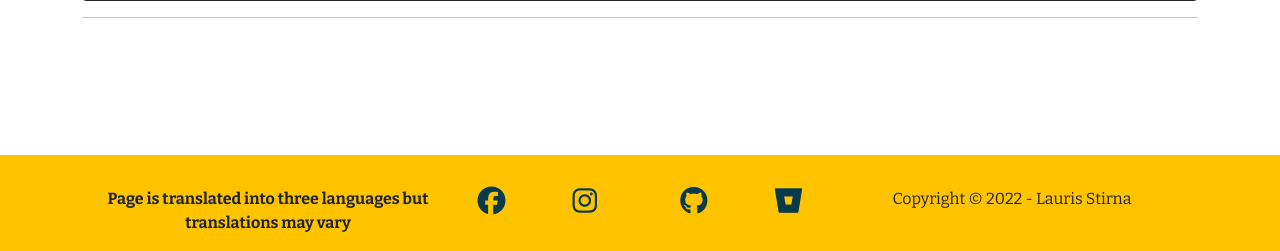
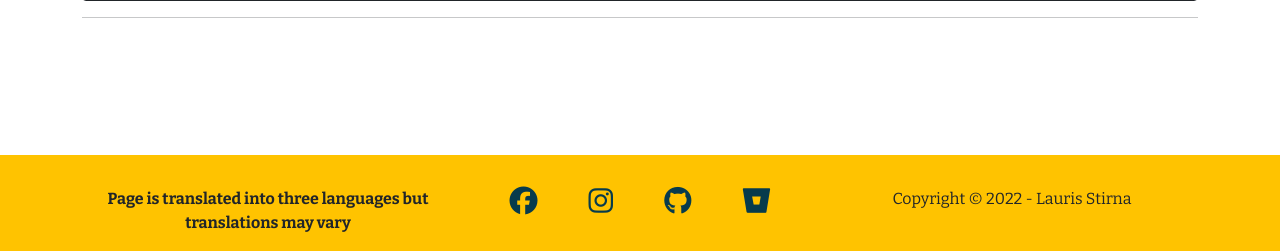
Before and after one commit to LaSTiqq/blog, a Django app: template blog/myblog/templates/myblog/blog_list.html in a window 1280 px wide. Shown: the part 549-800 px from the top of the page. Run offline with Django 3.2, Linux system fonts and the light colour scheme; the template is opened without the code that fills it: most values are stand-ins (such as "Sample title", 1, 10 or a date in 2020); some libraries are stand-ins or nearby versions; some web fonts are replaced.

Commit message:
Fixed useless margins around social icons

```diff
--- a/blog/templates/inc/_foo.html
+++ b/blog/templates/inc/_foo.html
@@ -9,19 +9,19 @@
 		<div class="col-12 col-xl-4 text-center mt-3">
 			<a href="https://www.facebook.com/lastiqq/" title="Facebook" target="_blank" rel="noopener"
 				class="links me-4">
-				<i class="fab fa-facebook fs-3 ms-3"></i>
+				<i class="fab fa-facebook fs-3"></i>
 			</a>
-			<a href="https://www.instagram.com/lauriss_1313/" title="Instagram" target="_blank"
-				rel="noopener" class="links mx-4">
-				<i class="fab fa-instagram fs-3 mx-3"></i>
+			<a href="https://www.instagram.com/lauriss_1313/" title="Instagram" target="_blank" rel="noopener"
+				class="links mx-4">
+				<i class="fab fa-instagram fs-3"></i>
 			</a>
 			<a href="https://github.com/LaSTiqq" title="GitHub" target="_blank" rel="noopener"
 				class="links mx-4">
-				<i class="fab fa-github fs-3 mx-3"></i>
+				<i class="fab fa-github fs-3"></i>
 			</a>
 			<a href="https://bitbucket.org/lauriss/" title="BitBucket" target="_blank" rel="noopener"
 				class="links ms-4">
-				<i class="fab fa-bitbucket fs-3 me-3"></i>
+				<i class="fab fa-bitbucket fs-3"></i>
 			</a>
 		</div>
 		<div class="col-12 col-xl-4 text-center mt-3">
```
Also changed, not shown: blog/myblog/templates/myblog/index.html (+10 -8 lines).
